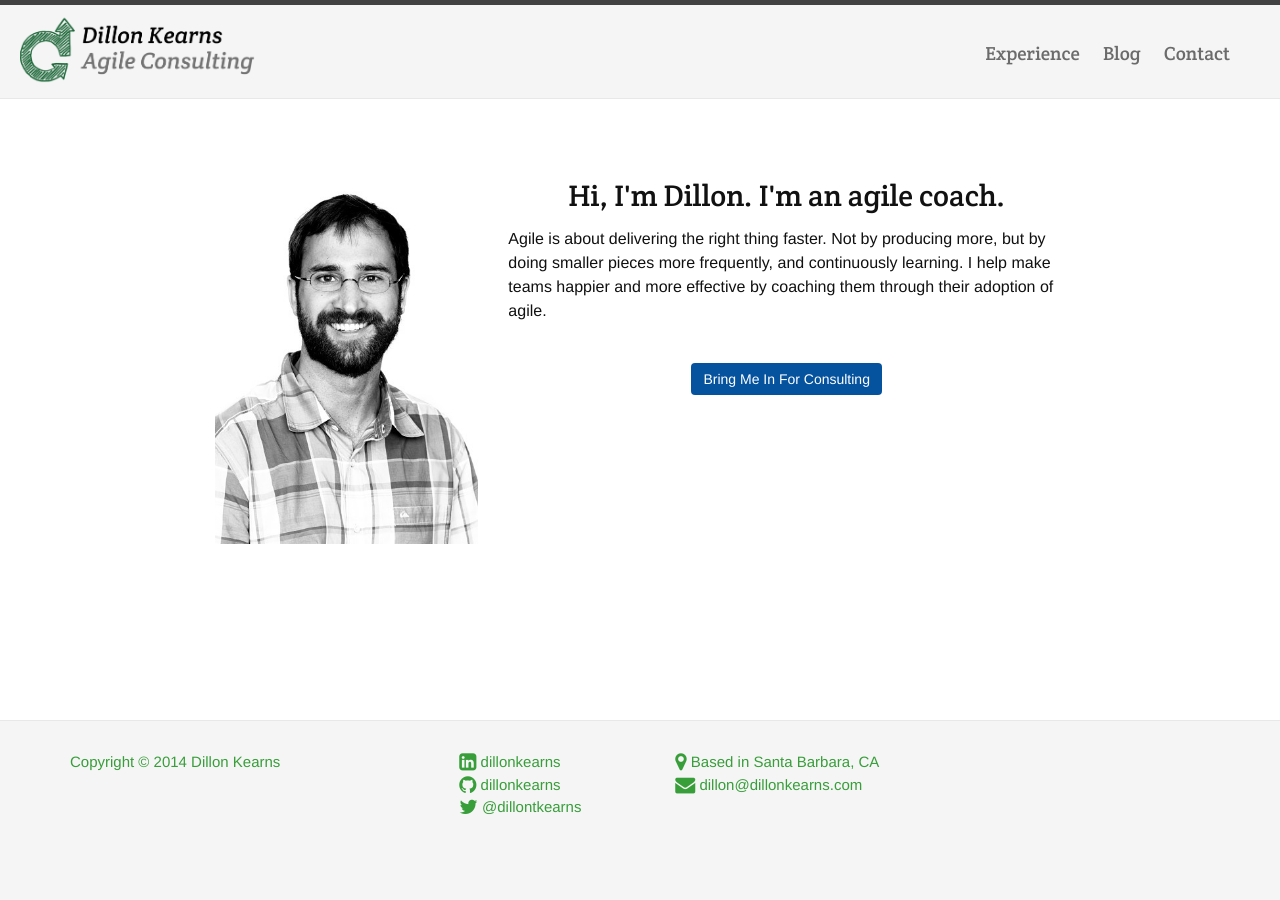
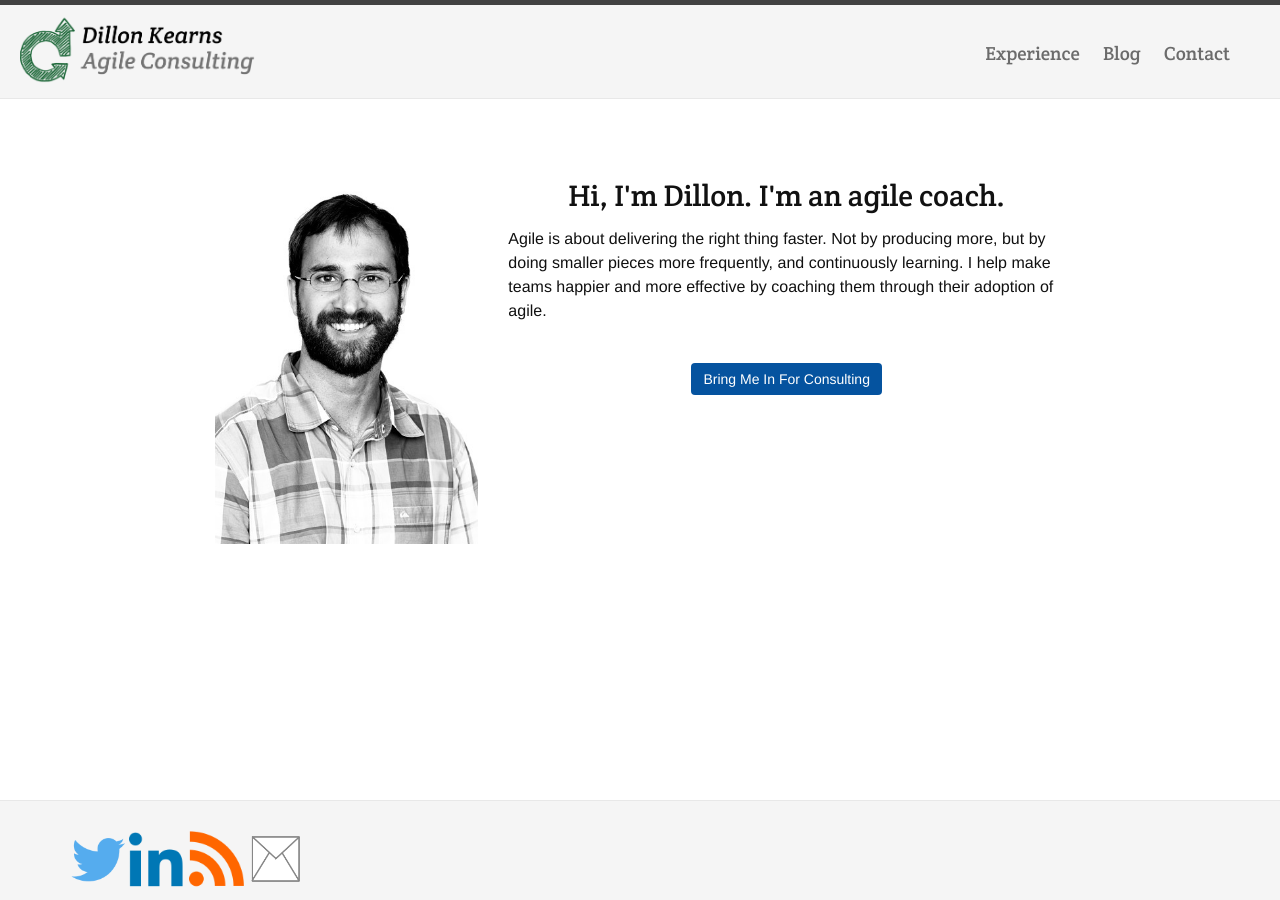
Before and after one commit to dillonkearns/dillonkearns.github.io, a Jekyll site: the page built from index.html, in a window 1280 px wide. Built offline with Jekyll 4.4.1, drawn with Linux system fonts in a browser that asks for light colours; nearby versions of some CDN libraries.

Commit message:
Update footer design.

```diff
--- a/_includes/footer.html
+++ b/_includes/footer.html
@@ -2,29 +2,12 @@
 
   <div class="container">
 
-    <div class="footer-col-wrapper">
-      <div class="footer-col footer-col-1">
-        <p class="text">
-          Copyright &copy; 2014 Dillon Kearns
-        </p>
-      </div>
-
-      <div class="footer-col footer-col-2">
-        <ul class="social-media-list">
-          <li><a href="https://www.linkedin.com/in/dillonkearns" title="linkedin"><span class="fa fa-lg fa-linkedin-square"></span> dillonkearns</a><br></li>
-          <li><a href="https://github.com/dillonkearns" title="github"><span class="fa fa-lg fa-github"></span> dillonkearns</a><br></li>
-          <li><a href="https://twitter.com/dillontkearns" title="twitter"><span class="fa fa-lg fa-twitter"></span> @dillontkearns</a><br></li>
-        </ul>
-      </div>
-
-      <div class="footer-col footer-col-3">
-        <ul class="social-media-list">
-          <li><a href="https://www.google.com/maps/place/Santa+Barbara,+CA"><span class="fa fa-lg fa-map-marker"></span> Based in Santa Barbara, CA</a></li>
-          <li><a href="mailto:dillon@dillonkearns.com"><span class="fa fa-lg fa-envelope"></span> dillon@dillonkearns.com</a><br></li>
-        </ul>
-      </div>
-    </div>
-
+<div class="social">
+    <a href="https://twitter.com/dillontkearns" target="_blank"><img src="/twitter.png" /></a>
+    <a href="https://www.linkedin.com/in/dillonkearns" target="_blank"><img src="/linkedin.png" /></a>
+    <a href=""><img src="/rss.png" /></a>
+    <a href="mailto:dillon@dillonkearns.com"><img src="/email.png" /></a>
+</div>
   </div>
 
 </footer>
--- a/css/main.scss
+++ b/css/main.scss
@@ -35,7 +35,7 @@ $link-hover:       lighten($link-plain, 25%);
 $on-palm:          600px;
 $on-laptop:        800px;
 
-$footer-height:    180px;
+$footer-height:    100px;
 
 
 
@@ -261,3 +261,12 @@ body {
 .post-title {
   padding-top: 18px;
 }
+
+footer {
+  .social {
+    img {
+      width: 55px;
+      height: auto;
+    }
+  }
+}
```
Also changed, not shown: email.png (added), linkedin.png (added), rss.png (added), twitter.png (added).
